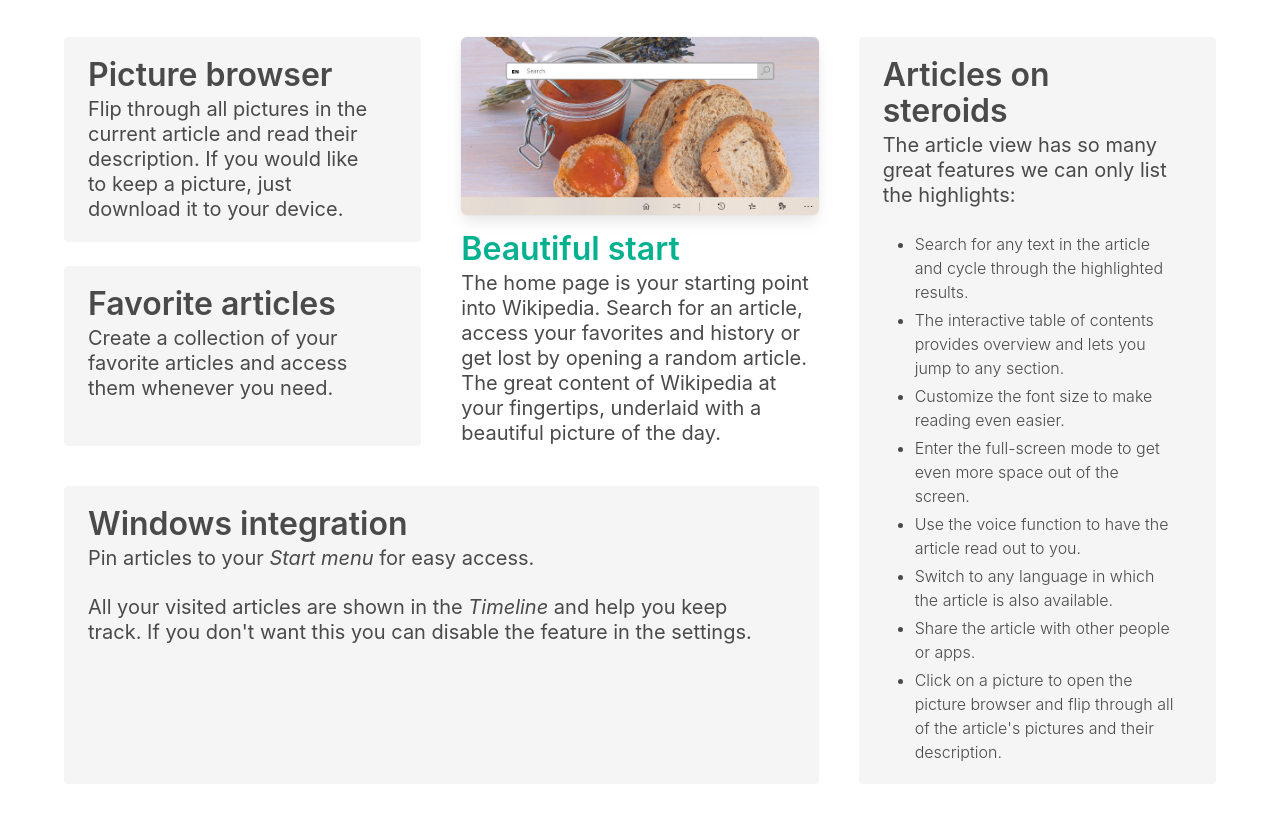
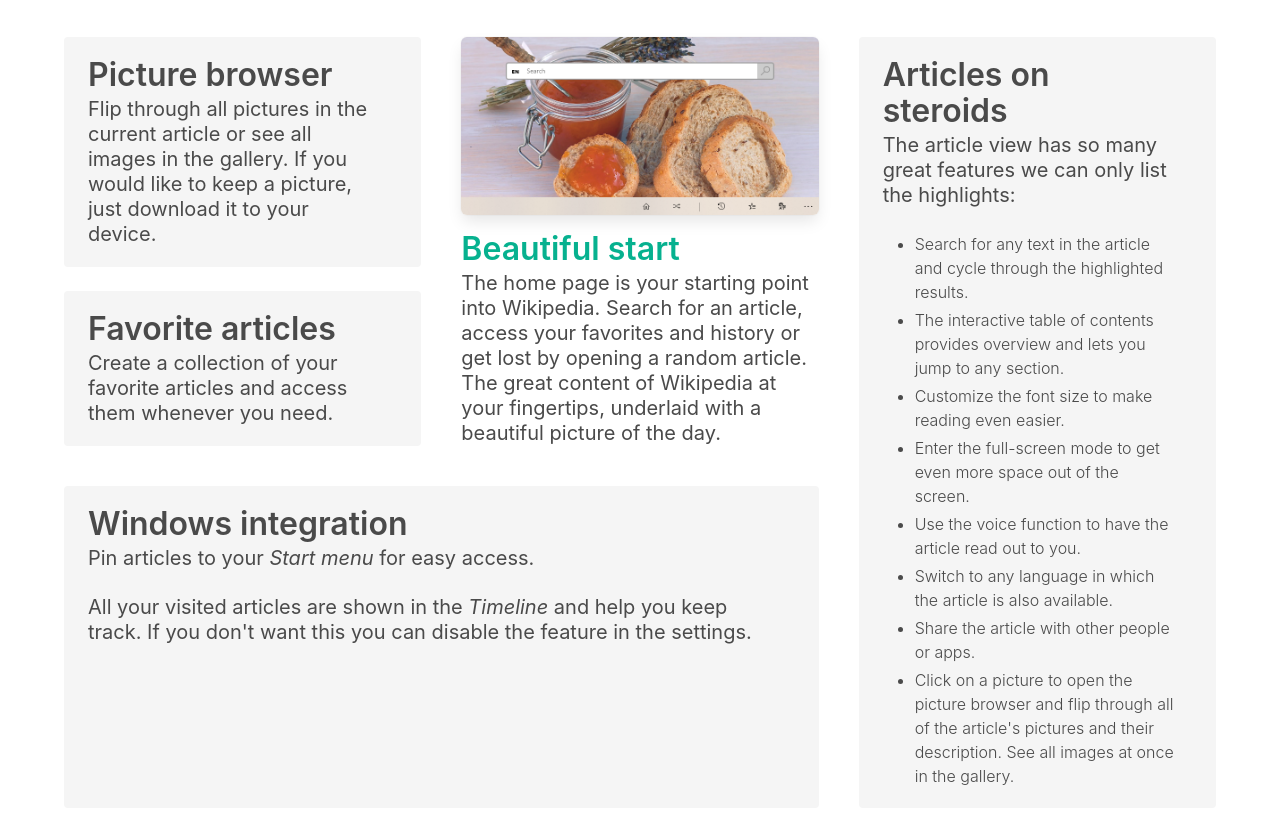
Before and after one commit to fweinaug/wikini-website-v2, a Gatsby site: page / in a window 1280 px wide. Shown: the part 1387-2218 px from the top of the page. Built offline with nearby package versions, Linux system fonts and the light colour scheme; Gatsby itself is replaced by a stand-in of ours.

Commit message:
update features

```diff
--- a/src/sections/features.js
+++ b/src/sections/features.js
@@ -61,7 +61,7 @@ const Features = () => {
             <div className="tile">
               <div className="tile is-parent is-vertical">
                 <Feature title="Picture browser"
-                         description="Flip through all pictures in the current article and read their description.
+                         description="Flip through all pictures in the current article or see all images in the gallery.
                                       If you would like to keep a picture, just download it to your device." />
                 <Feature title="Favorite articles"
                          description="Create a collection of your favorite articles and access them whenever you need." />
@@ -95,7 +95,7 @@ const Features = () => {
                   <li>Switch to any language in which the article is also available.</li>
                   <li>Share the article with other people or apps.</li>
                   <li>Click on a picture to open the picture browser and flip through all of the article's pictures and
-                    their description.
+                    their description. See all images at once in the gallery.
                   </li>
                 </ul>
               </div>
```
